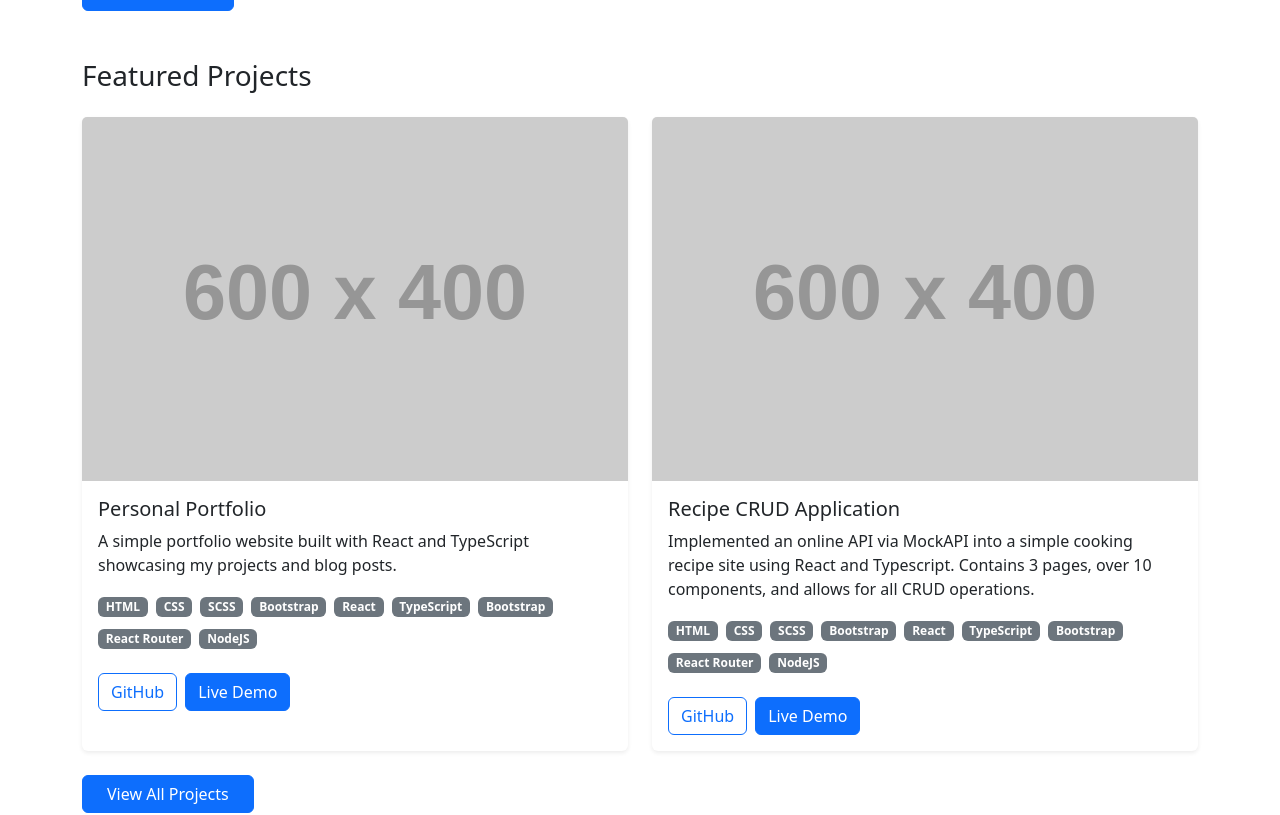
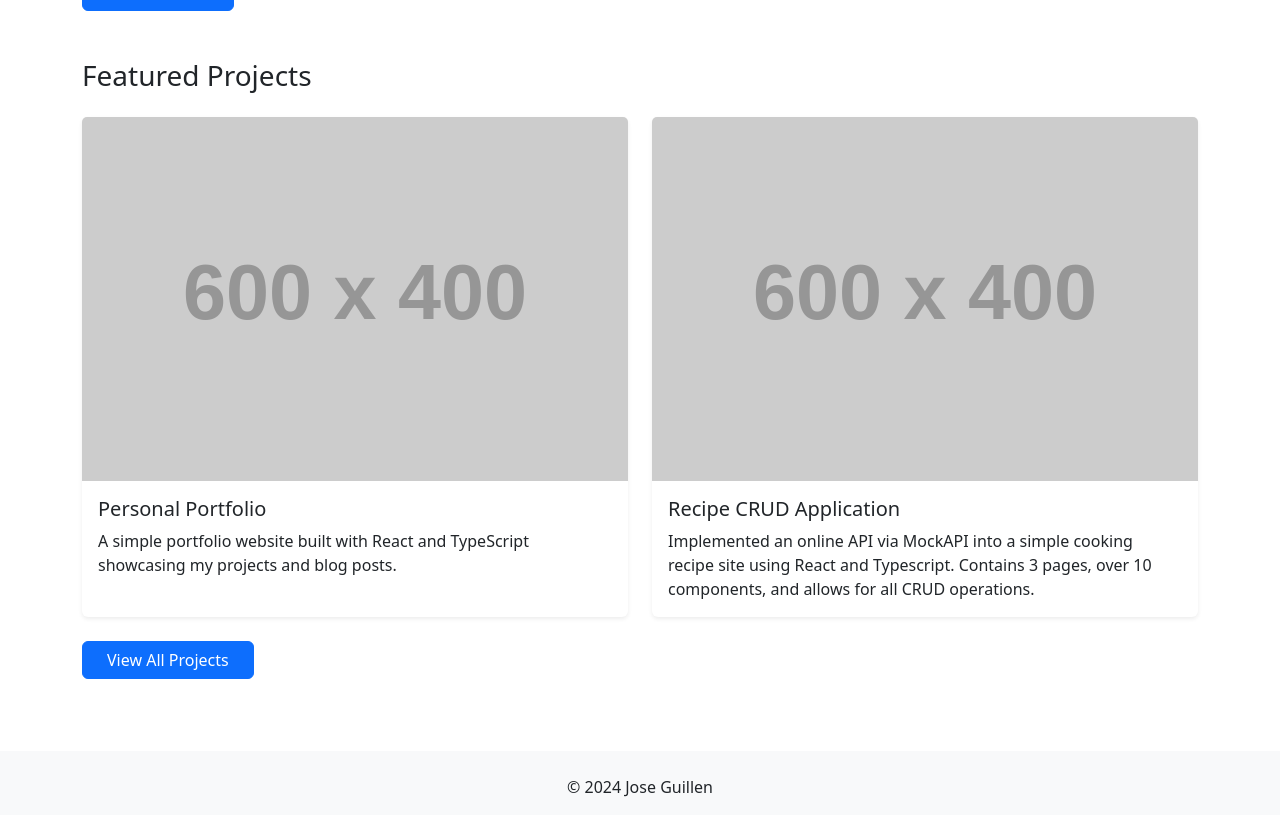
Before and after one commit to Exo-MDR-CD2000/jag-portfolio-site, a React (Vite) app: page /home in a window 1280 px wide. Shown: the part 683-1498 px from the top of the page. Built offline with nearby package versions, Linux system fonts and the light colour scheme.

Commit message:
add SimpleProjectCard component: implement a simple project card for the home page and update HomePage to use it

```diff
--- /dev/null
+++ b/src/components/SimpleProjectCard.tsx
@@ -0,0 +1,18 @@
+import React from 'react';
+import { Project } from '../model/projects';
+
+// use this component to create a simple project card for the home page
+
+const SimpleProjectCard: React.FC<{ project: Project }> = ({ project }) => {
+    return (
+        <div className="card h-100 border-0 shadow-sm">
+            <img src={project.imageUrl} className="card-img-top" alt={project.title} />
+            <div className="card-body">
+                <h5 className="card-title">{project.title}</h5>
+                <p className="card-text">{project.description}</p>
+            </div>
+        </div>
+    );
+};
+
+export default SimpleProjectCard;
--- a/src/pages/HomePage.tsx
+++ b/src/pages/HomePage.tsx
@@ -4,6 +4,7 @@ import { Link } from "react-router-dom";
 import ProjectCard from "../components/ProjectCard";
 import { ProjectsData } from "../model/projects";
 import projectsDB from "../db/projects.json";
+import SimpleProjectCard from "../components/SimpleProjectCard";
 
 const HomePage: React.FC = () => {
   const { projects } = projectsDB as ProjectsData;
@@ -66,7 +67,7 @@ const HomePage: React.FC = () => {
           </div>
           {featuredProjects.map((project) => (
             <div key={project.id} className="col-md-6 mb-4">
-            <ProjectCard project={project} />
+              <SimpleProjectCard project={project} />
             </div>
           ))}
           {/* View All Projects Button */}
```
Lines whose indentation alone changed are shown as unchanged.
